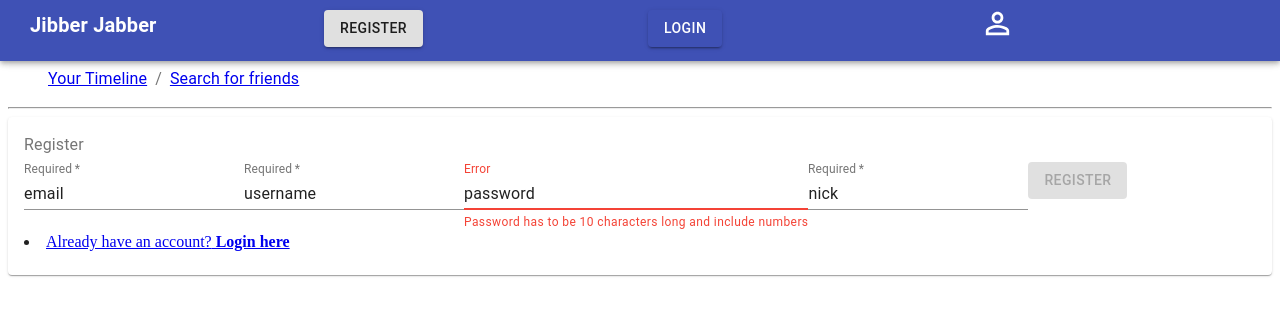
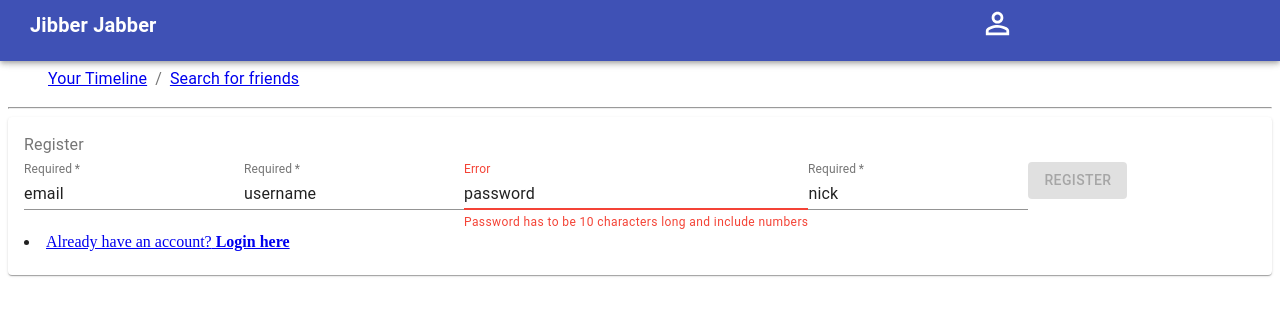
Before and after one commit to sofiasdz/jibber-jabber-ui, a React (Create React App) app: page /register in a window 1280 px wide. Shown: the top 316 px of the page. Built offline with nearby package versions, Linux system fonts and the light colour scheme.

Commit message:
changed profile and register flow

```diff
--- a/src/components/Navbar/Navbar.tsx
+++ b/src/components/Navbar/Navbar.tsx
@@ -60,13 +60,11 @@ function NavbarJJ() {
                             </div>
                         </Grid>
                         <Grid item xs={3}>
-                            <Button onClick={() => navigateToRegister()} variant="contained" style={{marginTop: 10}}>Register</Button>
+
                         </Grid>
                         <Grid item xs={3}>
 
-                            <Button variant="contained" color="primary" onClick={() => navigateToLogin()}  style={{marginTop: 10}}>
-                                Login
-                            </Button>
+
 
                         </Grid>
                         <Grid item xs={3}>
```
